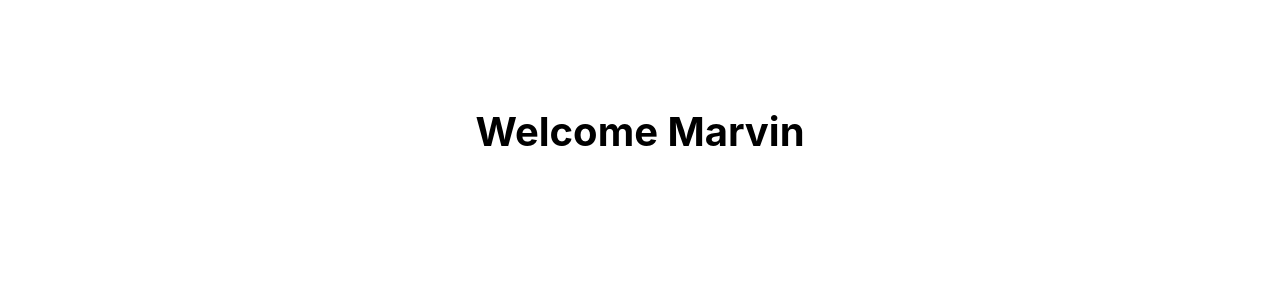
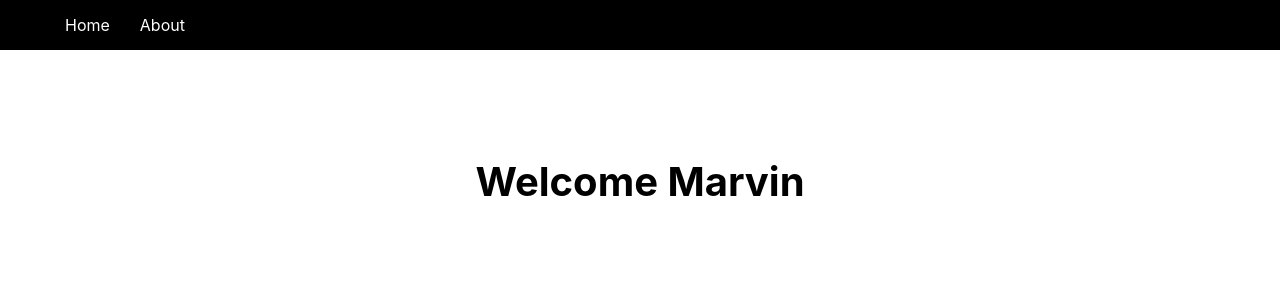
Before and after one commit to mmarvb8h/my-firstcloudflare-nextapp, a Next.js app: page / in a window 1280 px wide. Shown: the top 300 px of the page. Built offline with nearby package versions, Linux system fonts and the light colour scheme.

Commit message:
navbar added

```diff
--- a/components/Layout.js
+++ b/components/Layout.js
@@ -1,3 +1,4 @@
+import Nav from './Nav.js'
 import Head from 'next/head'
 import styles from '../styles/Layout.module.css'
 
@@ -5,6 +6,8 @@
 // called "children". Have no clue why.
 const Layout = ({children}) => {
   return (
+    <>
+      <Nav />
       <div className={styles.container}>
         <Head>
           <link rel="icon" href="/favicon.ico" />
@@ -14,6 +17,7 @@
             {children}
         </main>
       </div>
+    </>
   )
 }
 
--- /dev/null
+++ b/components/Nav.js
@@ -0,0 +1,19 @@
+import Link from 'next/link'
+import navStyles from '../styles/Nav.module.css'
+
+const Nav = () => {
+  return (
+    <nav className={navStyles.nav}>
+      <ul>
+        <li>
+          <Link href='/'>Home</Link>
+        </li>
+        <li>
+          <Link href='/about'>About</Link>
+        </li>
+      </ul>
+    </nav>
+  )
+}
+
+export default Nav
--- /dev/null
+++ b/styles/Nav.module.css
@@ -0,0 +1,20 @@
+.nav {
+    height: 50px;
+    padding: 10px;
+    background: #000;
+    color: #fff;
+    display: flex;
+    align-items: center;
+    justify-content: flex-start;
+  }
+
+  .nav ul {
+    display: flex;
+    justify-content: center;
+    align-items: center;
+    list-style: none;
+  }
+
+  .nav ul li a {
+    margin: 5px 15px;
+  }
```
Lines whose indentation alone changed are shown as unchanged.
